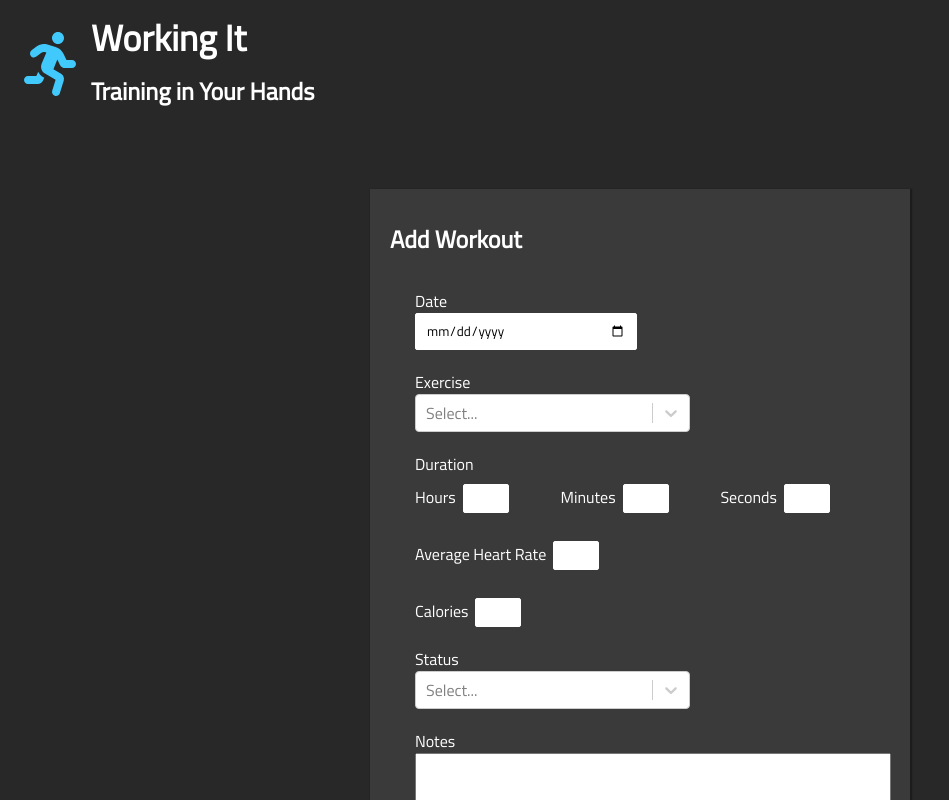
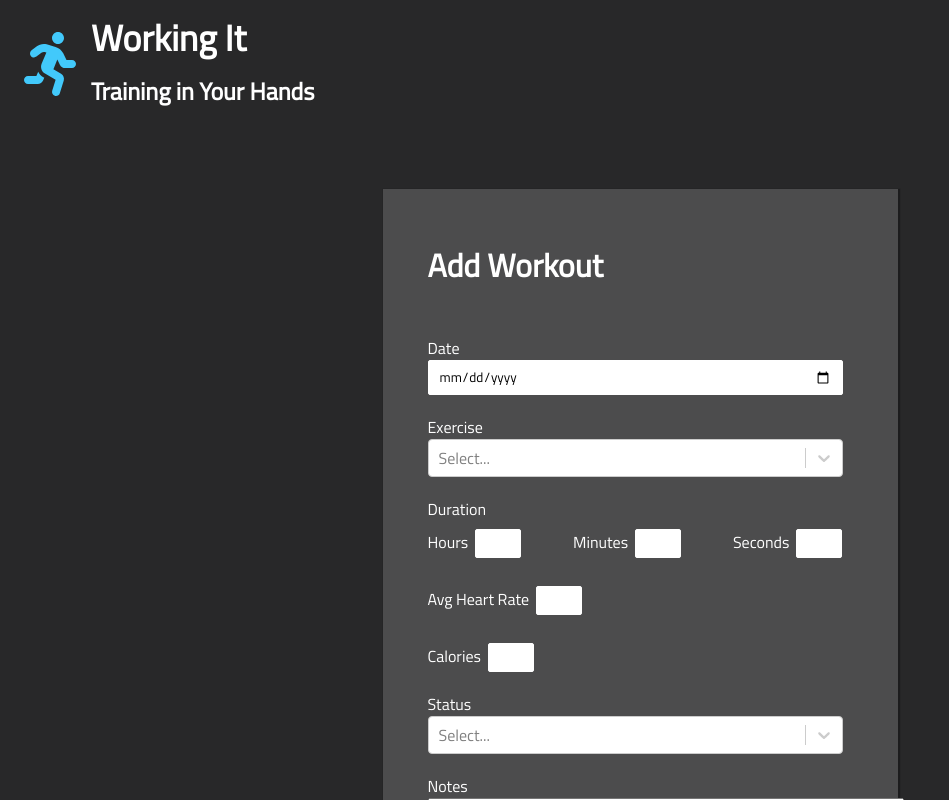
Before and after one commit to blac2121/working_it_training_app, a React (Create React App) app: page /add in a window 1280 px wide. Shown: the top 800 px of the page, without its empty margins (0-949 px from the left). Built offline with nearby package versions, Linux system fonts and the light colour scheme; no server answers.

Commit message:
improved styling on add and edit form

```diff
--- a/src/components/CreateEntry.jsx
+++ b/src/components/CreateEntry.jsx
@@ -10,8 +10,8 @@ import SubmitButton from "./SubmitButton";
 const AddContainer = styled.div`
   display: flex;
   flex-direction: column;
-  background-color: #3A3A3A;
-  width: 500px;
+  background-color: #4C4C4D;
+  width: 475px;
   margin: 30px auto;
   padding: 20px;
   color: white;
@@ -36,18 +36,19 @@ const AddHeader = styled.div`
   display: flex;
   align-items: center;
   justify-content: space-between;
-  height: 60px;
+  padding-left: 25px;
 `
 
 const AddTitle = styled.h3`
   color: white;
-  font-size: 24px;
+  font-size: 32px;
 `
 
 const AddForm = styled.form`
   display: flex;
   flex-direction: column;
-  padding: 20px 25px 25px 25px;
+  padding: 15px 25px 25px 25px;
+  width: 415px;
 `
 
 const InvalidInput = styled.p`
@@ -56,21 +57,23 @@ const InvalidInput = styled.p`
 
 const DateInput = styled.div`
   margin-bottom: 20px;
+  width: 415px;
 `
 
 const DateField = styled.input`
   border-radius: 2px;
   border: 1px solid white;
   height: 35px;
-  width: 200px;
+  width: 100%;
   font-family: 'Titillium Web';
   padding-left: 10px;
   padding-right: 10px;
+  box-sizing: border-box;
 `
 
 const ExerciseInput = styled.div`
   margin-bottom: 20px;
-  width: 275px;
+  width: 100%;
 
   @media (max-width: 768px) {
     width: 440px;
@@ -147,7 +150,7 @@ const DurationInputs = styled.div`
 
 const StatusInput = styled.div`
   margin-bottom: 20px;
-  width: 275px;
+  width: 100%;
 
   @media (max-width: 768px) {
     width: 440px;
@@ -160,7 +163,7 @@ const StatusInput = styled.div`
 
 const NotesInput = styled.div`
   margin-bottom: 20px;
-  width: 275px;
+  width: 100%;
 `
 
 const NotesField = styled.textarea`
@@ -392,7 +395,7 @@ const CreateEntry = (props) => {
           </DurationInputs>
         </Duration>
         <NumbersInput>
-          <HoursLabel htmlFor="heartrate">Average Heart Rate</HoursLabel>
+          <HoursLabel htmlFor="heartrate">Avg Heart Rate</HoursLabel>
           <TimeInput
             name="heartrate"
             type="number"
--- a/src/components/EditEntry.jsx
+++ b/src/components/EditEntry.jsx
@@ -11,11 +11,11 @@ const AddContainer = styled.div`
   display: flex;
   flex-direction: column;
   background-color: #4C4C4D;
-  width: 500px;
+  width: 475px;
   margin: 30px auto;
   padding: 20px;
   color: white;
-  box-shadow: 1px 1px 1px 1px #282829;
+  box-shadow: 1px 1px 1px 1px #1C1C1D;
 
   @media (max-width: 768px) {
     margin: 20px auto;
@@ -36,18 +36,19 @@ const AddHeader = styled.div`
   display: flex;
   align-items: center;
   justify-content: space-between;
-  height: 60px;
+  padding-left: 25px;
 `
 
 const AddTitle = styled.h3`
   color: white;
-  font-size: 24px;
+  font-size: 32px;
 `
 
 const AddForm = styled.form`
   display: flex;
   flex-direction: column;
   padding: 5px 25px 25px 25px;
+  width: 415px;
 `
 
 const InvalidInput = styled.p`
@@ -56,21 +57,23 @@ const InvalidInput = styled.p`
 
 const DateInput = styled.div`
   margin-bottom: 20px;
+  width: 415px;
 `
 
 const DateField = styled.input`
   border-radius: 2px;
   border: 1px solid white;
   height: 35px;
-  width: 200px;
+  width: 100%;
   font-family: 'Titillium Web';
   padding-left: 10px;
   padding-right: 10px;
+  box-sizing: border-box;
 `
 
 const ExerciseInput = styled.div`
   margin-bottom: 20px;
-  width: 275px;
+  width: 100%;
 
   @media (max-width: 768px) {
     width: 440px;
@@ -160,7 +163,7 @@ const StatusInput = styled.div`
 
 const NotesInput = styled.div`
   margin-bottom: 20px;
-  width: 275px;
+  width: 100%;
 `
 
 const NotesField = styled.textarea`
@@ -178,11 +181,6 @@ const NotesField = styled.textarea`
 const ButtonDiv = styled.div`
   display: flex;
   justify-content: space-between;
-
-  @media (max-width: 768px) {
-    width: 440px;
-    align-items: center;
-  }
 
   @media (max-width: 425px) {
     flex-direction: column;
--- a/src/components/ViewEntry.jsx
+++ b/src/components/ViewEntry.jsx
@@ -102,15 +102,10 @@ const ViewContainer = styled.div`
 
   @media (max-width: 768px) {
     width: 500px;
-    margin: 0 auto;
   }
 
   @media (max-width: 425px) {
     width: 275px;
-  }
-
-  @media (max-width: 320px) {
-    margin-left: 20px;
   }
 `
 
@@ -143,6 +138,17 @@ const ViewDataContainer = styled.div`
   box-shadow: 1px 1px 1px 1px #282829;
   border-radius: 2px;
   padding: 15px;
+
+  @media (max-width: 425px) {
+    display: flex;
+    flex-direction: column;
+  }
+
+  @media (max-width: 320px) {
+    display: flex;
+    flex-direction: column;
+  }
+
 `
 
 const ViewLabels = styled.label`
@@ -150,17 +156,31 @@ const ViewLabels = styled.label`
   justify-self: left;
   align-self: center;
   padding-left: 10px;
+
+  @media (max-width: 425px) {
+    align-self: flex-start;
+  }
 `
 
 const ViewData = styled.p`
   color: #42C9FB;
   font-size: 20px;
+
+  @media (max-width: 425px) {
+    align-self: flex-start;
+    padding-left: 10px;
+  }
 `
 
 const NoInput = styled.p`
   color: #B0AFAF;
   font-size: 18px;
   font-style: italic;
+
+  @media (max-width: 425px) {
+    align-self: flex-start;
+    padding-left: 10px;
+  }
 `
 
 const DeleteDiv = styled.div`
```
